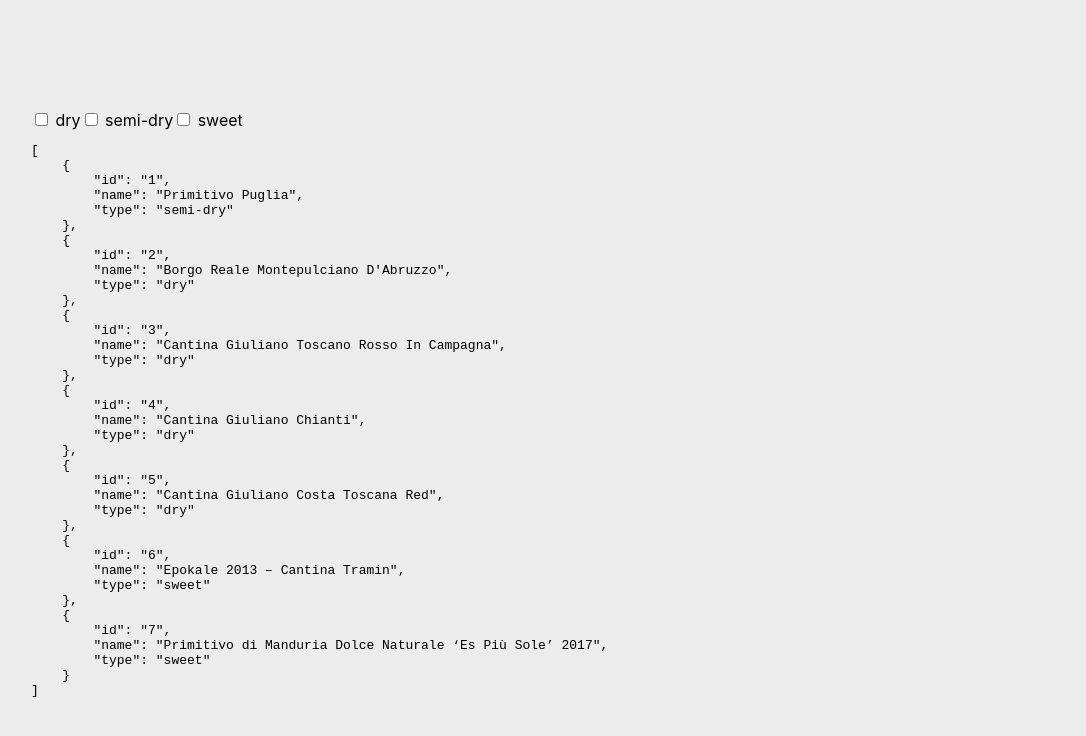
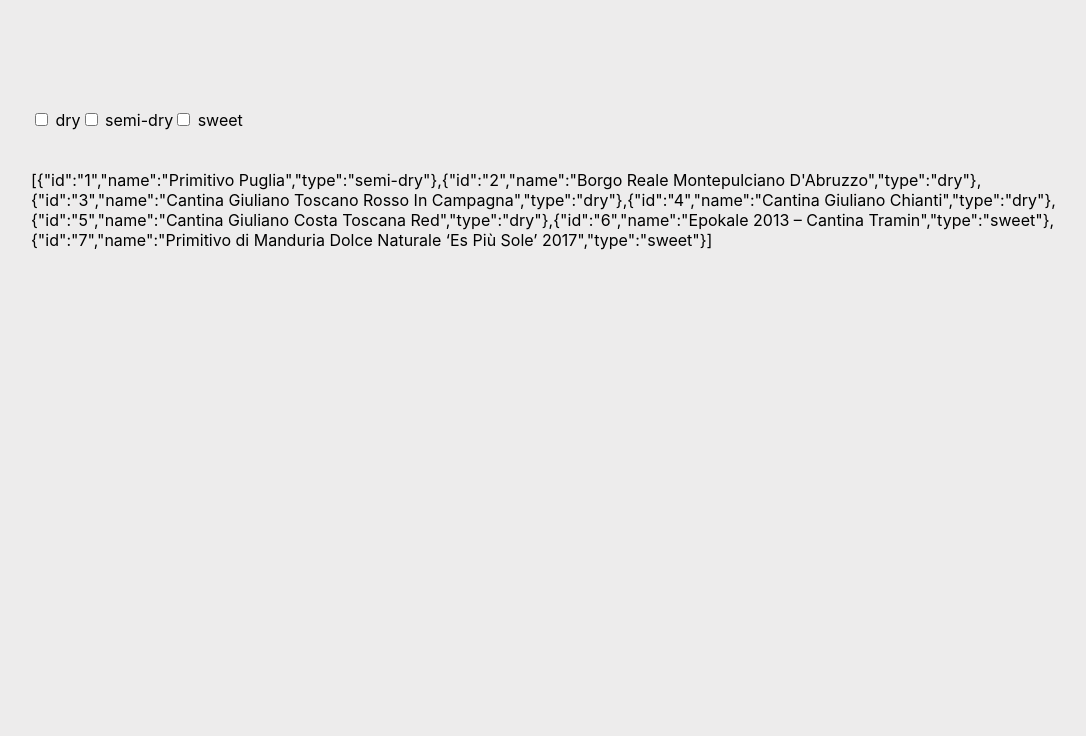
Before and after one commit to idenisovs/react-fe-test, a React (Create React App) app: page / in a window 1280 px wide. Shown: the top 736 px of the page, without its empty margins (74-1160 px from the left). Built offline with nearby package versions, Linux system fonts and the light colour scheme.

Commit message:
Added Vine Slider component.

```diff
--- /dev/null
+++ b/src/components/VineSlider.css
@@ -0,0 +1,3 @@
+.VineSlider {
+    margin-top: 40px;
+}
--- /dev/null
+++ b/src/components/VineSlider.tsx
@@ -0,0 +1,15 @@
+import React from 'react';
+
+import { VineSliderProps } from './VineSliderProps';
+
+import './VineSlider.css';
+
+export function VineSlider(props: VineSliderProps) {
+	const { vines } = props;
+
+	return (
+		<div className="VineSlider">
+			{JSON.stringify(vines)}
+		</div>
+	);
+}
--- /dev/null
+++ b/src/components/VineSliderProps.ts
@@ -0,0 +1,5 @@
+import { Vine } from '../dtos';
+
+export interface VineSliderProps {
+	vines: Vine[];
+}
--- a/src/components/index.ts
+++ b/src/components/index.ts
@@ -1,2 +1,3 @@
+export * from './Checkbox';
 export * from './VineFilter';
-export * from './Checkbox';
+export * from './VineSlider';
--- a/src/pages/MainPage.tsx
+++ b/src/pages/MainPage.tsx
@@ -1,6 +1,6 @@
 import React, { useState } from 'react';
 
-import { VineFilter } from '../components';
+import { VineFilter, VineSlider } from '../components';
 import { VineFilter as Filter } from '../dtos';
 import { useVineList } from '../hooks';
 
@@ -19,9 +19,7 @@
 		<div>
 			<VineFilter filter={vineFilter} changes={setVineFilter} />
 
-			<pre>
-				{JSON.stringify(vines, null, 4)}
-			</pre>
+			<VineSlider vines={vines} />
 		</div>
 	);
 }
```
